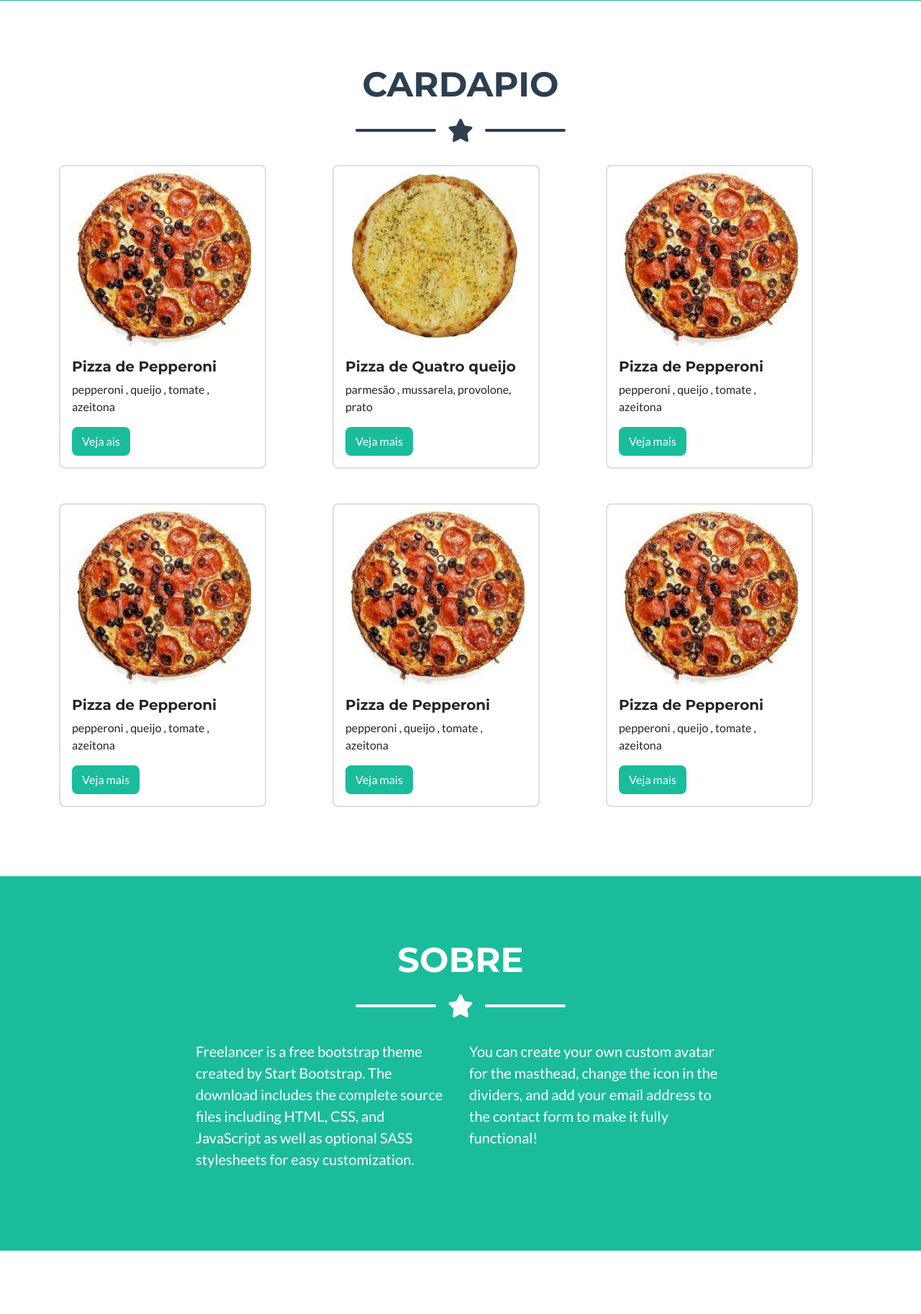
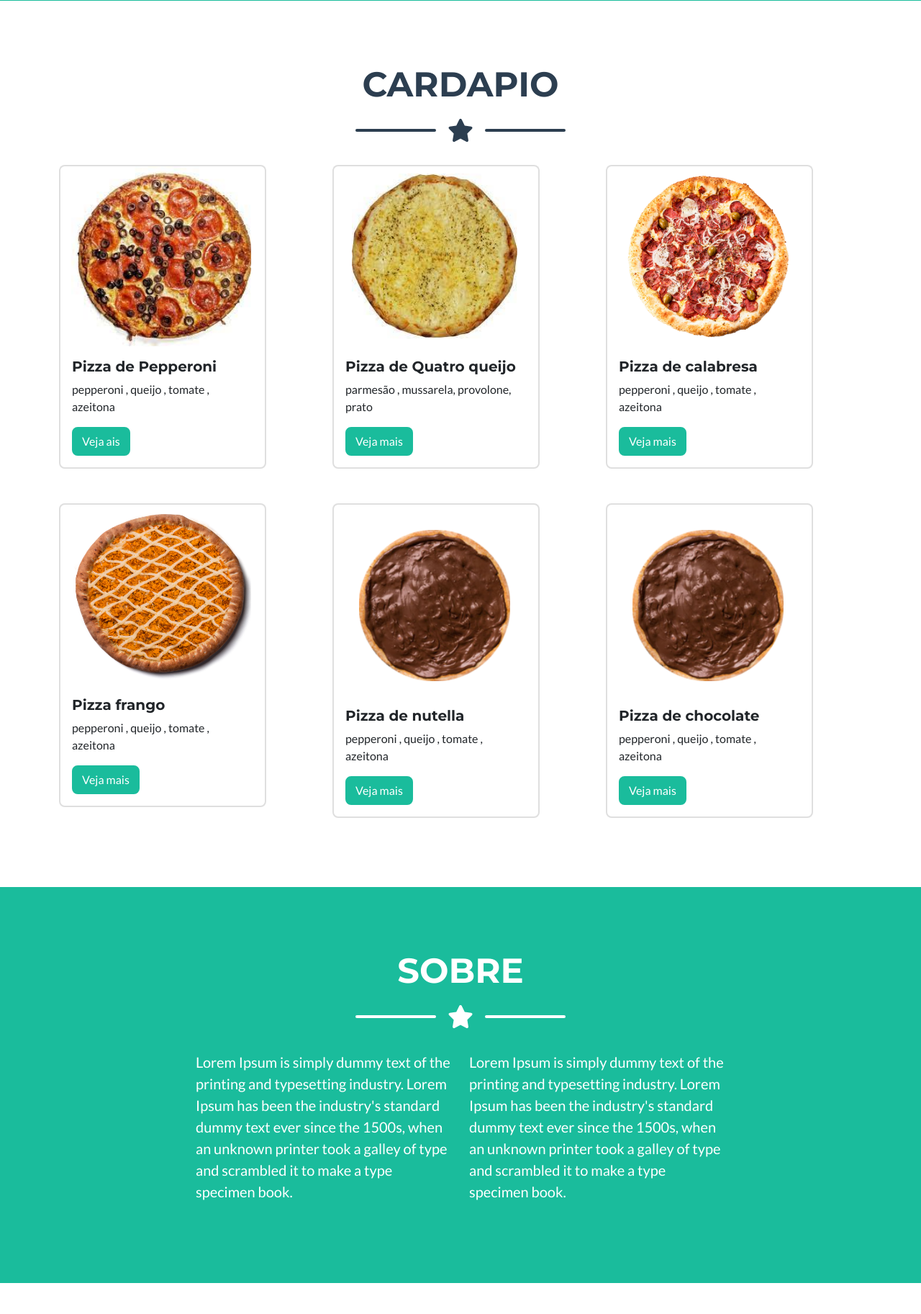
Before and after one commit to Gabrielhyds/pizzaria, a PHP site: page /index.php in a window 1280 px wide. Shown: the part 782-2607 px from the top of the page at 72% size. Run offline with PHP 8.4, Linux system fonts and the light colour scheme; tables that the repository leaves empty hold one stand-in row (values such as "Sample post"); some libraries are stand-ins or nearby versions.

Commit message:
projeto finalizado

```diff
--- a/Conexao.php
+++ b/Conexao.php
@@ -3,7 +3,7 @@ class Conexao{
 
     private $servername = "localhost";
     private $username = "root";
-    private $password = "";
+    private $password = "HORTETEC_115";
     private $database = "BDpizzaria";
     private $conection;
 
--- a/principal.php
+++ b/principal.php
@@ -98,9 +98,9 @@
                     <div class="col-md-6 col-lg-4 mb-5">
                         <div class="portfolio-item mx-auto" data-bs-toggle="modal" data-bs-target="#portfolioModal3">
                         <div class="card" style="width: 18rem;">
-                            <img class="card-img-top" src="view/assetsPrincipal/img/portfolio/cabin.png" alt="Card image cap" style="width:250px;margin-left:15px">
+                            <img class="card-img-top" src="view/assetsPrincipal/img/portfolio/Calabresa.png" alt="Card image cap" style="width:250px;margin-left:15px">
                             <div class="card-body">
-                                <h5 class="card-title">Pizza de Pepperoni</h5>
+                                <h5 class="card-title">Pizza de calabresa </h5>
                                 <p class="card-text">pepperoni , queijo , tomate , azeitona</p>
                                 <a href="#" class="btn btn-primary">Veja mais</a>
                             </div>
@@ -112,9 +112,9 @@
                     <div class="col-md-6 col-lg-4 mb-5 mb-lg-0">
                         <div class="portfolio-item mx-auto" data-bs-toggle="modal" data-bs-target="#portfolioModal4">
                         <div class="card" style="width: 18rem;">
-                            <img class="card-img-top" src="view/assetsPrincipal/img/portfolio/cabin.png" alt="Card image cap" style="width:250px;margin-left:15px">
+                            <img class="card-img-top" src="view/assetsPrincipal/img/portfolio/frango.png" alt="Card image cap" style="width:250px;margin-left:15px">
                             <div class="card-body">
-                                <h5 class="card-title">Pizza de Pepperoni</h5>
+                                <h5 class="card-title">Pizza frango</h5>
                                 <p class="card-text">pepperoni , queijo , tomate , azeitona</p>
                                 <a href="#" class="btn btn-primary">Veja mais</a>
                             </div>
@@ -126,9 +126,9 @@
                     <div class="col-md-6 col-lg-4 mb-5 mb-md-0">
                         <div class="portfolio-item mx-auto" data-bs-toggle="modal" data-bs-target="#portfolioModal5">
                         <div class="card" style="width: 18rem;">
-                            <img class="card-img-top" src="view/assetsPrincipal/img/portfolio/cabin.png" alt="Card image cap" style="width:250px;margin-left:15px">
+                            <img class="card-img-top" src="view/assetsPrincipal/img/portfolio/nutella.png" alt="Card image cap" style="width:250px;margin-top:15px;margin-left:15px;padding:20px">
                             <div class="card-body">
-                                <h5 class="card-title">Pizza de Pepperoni</h5>
+                                <h5 class="card-title">Pizza de nutella</h5>
                                 <p class="card-text">pepperoni , queijo , tomate , azeitona</p>
                                 <a href="#" class="btn btn-primary">Veja mais</a>
                             </div>
@@ -140,9 +140,9 @@
                     <div class="col-md-6 col-lg-4">
                         <div class="portfolio-item mx-auto" data-bs-toggle="modal" data-bs-target="#portfolioModal6">
                         <div class="card" style="width: 18rem;">
-                            <img class="card-img-top" src="view/assetsPrincipal/img/portfolio/cabin.png" alt="Card image cap" style="width:250px;margin-left:15px">
+                            <img class="card-img-top" src="view/assetsPrincipal/img/portfolio/nutella.png" alt="Card image cap" style="width:250px;margin-top:15px;margin-left:15px;padding:20px">
                             <div class="card-body">
-                                <h5 class="card-title">Pizza de Pepperoni</h5>
+                                <h5 class="card-title">Pizza de chocolate</h5>
                                 <p class="card-text">pepperoni , queijo , tomate , azeitona</p>
                                 <a href="#" class="btn btn-primary">Veja mais</a>
                             </div>
@@ -166,8 +166,8 @@
                 </div>
                 <!-- About Section Content-->
                 <div class="row">
-                    <div class="col-lg-4 ms-auto"><p class="lead">Freelancer is a free bootstrap theme created by Start Bootstrap. The download includes the complete source files including HTML, CSS, and JavaScript as well as optional SASS stylesheets for easy customization.</p></div>
-                    <div class="col-lg-4 me-auto"><p class="lead">You can create your own custom avatar for the masthead, change the icon in the dividers, and add your email address to the contact form to make it fully functional!</p></div>
+                    <div class="col-lg-4 ms-auto"><p class="lead">Lorem Ipsum is simply dummy text of the printing and typesetting industry. Lorem Ipsum has been the industry's standard dummy text ever since the 1500s, when an unknown printer took a galley of type and scrambled it to make a type specimen book.</p></div>
+                    <div class="col-lg-4 me-auto"><p class="lead">Lorem Ipsum is simply dummy text of the printing and typesetting industry. Lorem Ipsum has been the industry's standard dummy text ever since the 1500s, when an unknown printer took a galley of type and scrambled it to make a type specimen book.</p></div>
                 </div>
             </div>
         </section>
@@ -196,26 +196,26 @@
                             <!-- Name input-->
                             <div class="form-floating mb-3">
                                 <input class="form-control" id="name" type="text" placeholder="Enter your name..." data-sb-validations="required" />
-                                <label for="name">Full name</label>
-                                <div class="invalid-feedback" data-sb-feedback="name:required">A name is required.</div>
+                                <label for="name">Nome completo</label>
+                                <div class="invalid-feedback" data-sb-feedback="name:required">o nome é necessario</div>
                             </div>
                             <!-- Email address input-->
                             <div class="form-floating mb-3">
                                 <input class="form-control" id="email" type="email" placeholder="name@example.com" data-sb-validations="required,email" />
-                                <label for="email">Email address</label>
+                                <label for="email">E-mail</label>
                                 <div class="invalid-feedback" data-sb-feedback="email:required">An email is required.</div>
                                 <div class="invalid-feedback" data-sb-feedback="email:email">Email is not valid.</div>
                             </div>
                             <!-- Phone number input-->
                             <div class="form-floating mb-3">
                                 <input class="form-control" id="phone" type="tel" placeholder="(123) 456-7890" data-sb-validations="required" />
-                                <label for="phone">Phone number</label>
+                                <label for="phone">Telefone</label>
                                 <div class="invalid-feedback" data-sb-feedback="phone:required">A phone number is required.</div>
                             </div>
                             <!-- Message input-->
                             <div class="form-floating mb-3">
                                 <textarea class="form-control" id="message" type="text" placeholder="Enter your message here..." style="height: 10rem" data-sb-validations="required"></textarea>
-                                <label for="message">Message</label>
+                                <label for="message">Mensagem</label>
                                 <div class="invalid-feedback" data-sb-feedback="message:required">A message is required.</div>
                             </div>
                             <!-- Submit success message-->
```
Also changed, not shown: View/templates/CadUsuario.php (+8 -11 lines), View/templates/cadProduto.php (+11 -14 lines), View/templates/listProduto.php (+10 -13 lines), View/templates/listUsuario.php (+10 -13 lines), View/templates/login.php (+6 -6 lines), View/templates/menu.php (+2 -5 lines), View/assetsPrincipal/img/portfolio/Calabresa.png (added), View/assetsPrincipal/img/portfolio/frango.png (added), View/assetsPrincipal/img/portfolio/nutella.png (added), View/templates/assets/img/produtos/bg-01.jpg (added), View/templates/assets/img/produtos/bg-02.jpg (added), View/templates/assets/img/produtos/bg-03.jpg (added).
